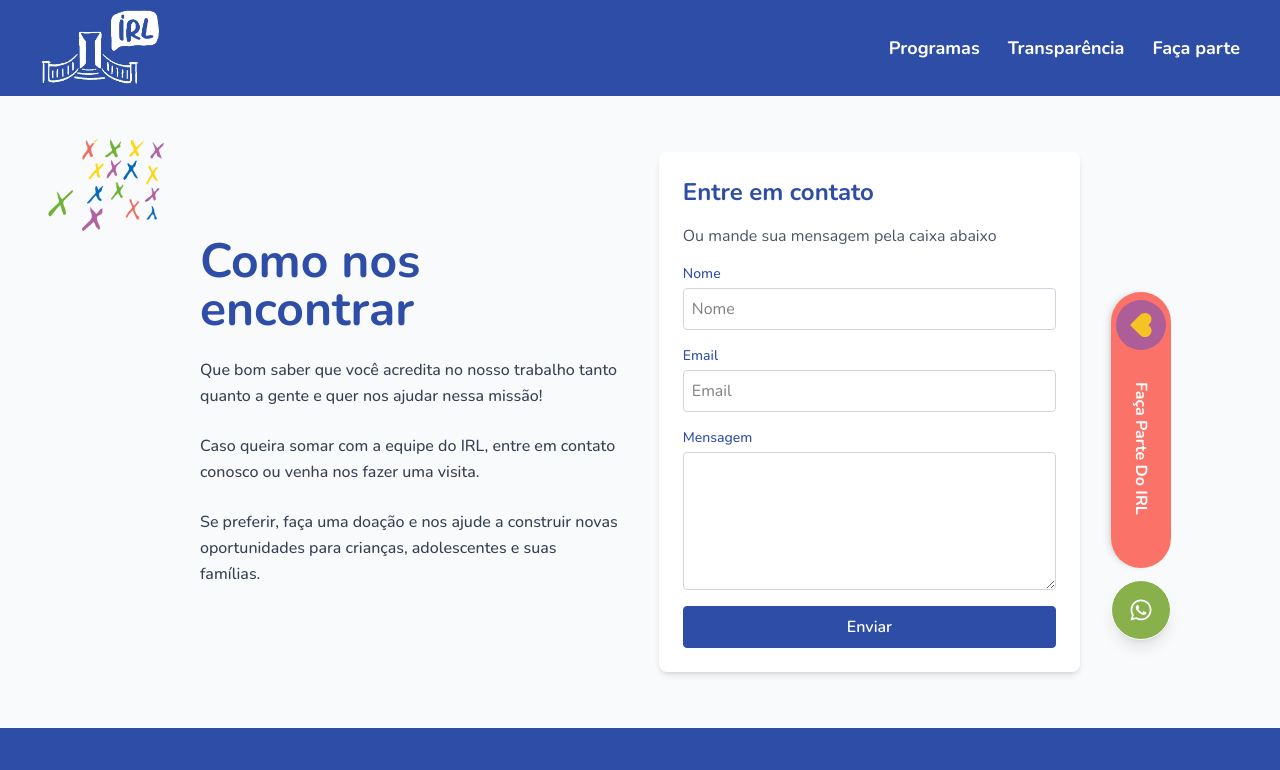
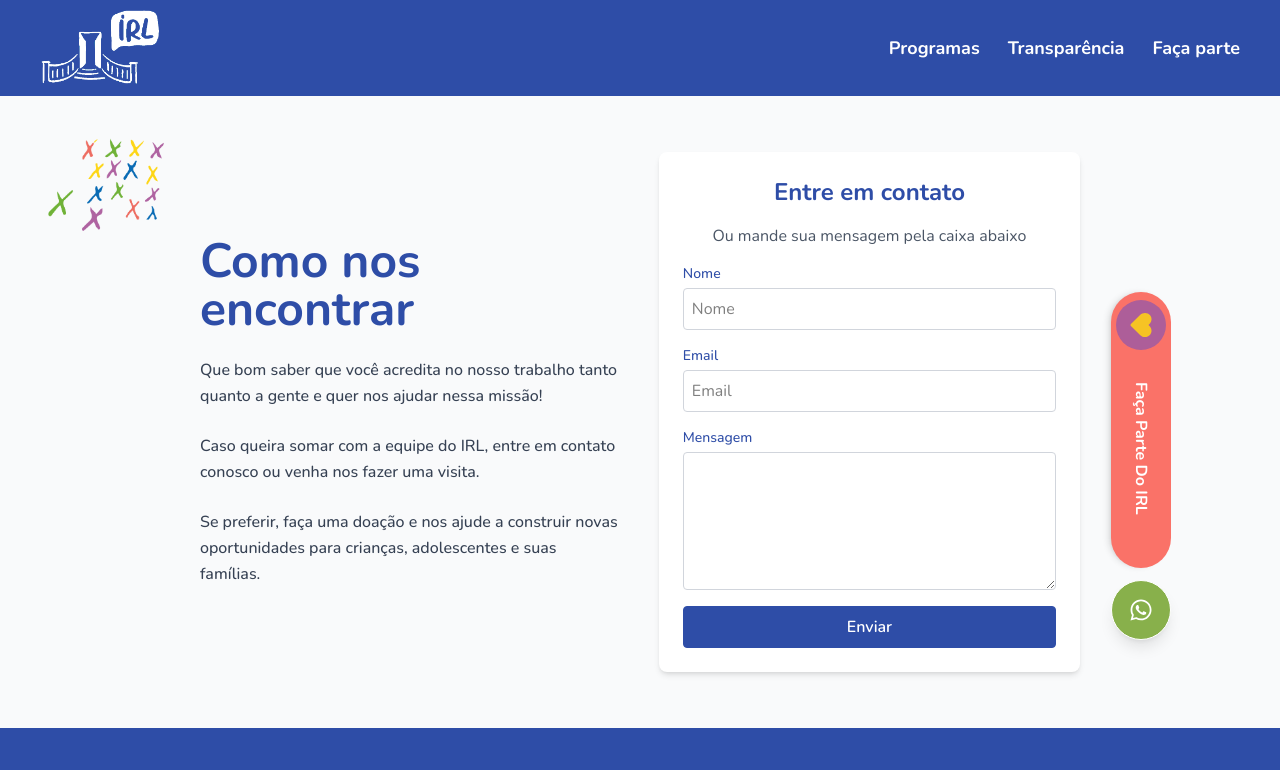
Before and after one commit to flaviare1s/irl, a React (Vite) app: page /participe in a window 1280 px wide. Shown: the top 770 px of the page. Built offline with nearby package versions, Linux system fonts and the light colour scheme.

Commit message:
Centraliza texto na caixa de contato

```diff
--- a/src/components/Contato.jsx
+++ b/src/components/Contato.jsx
@@ -38,8 +38,8 @@ export const Contato = () => {
       className="w-full md:w-1/2 mx-auto p-6 bg-white rounded-lg shadow-md space-y-4"
       onSubmit={handleSubmit(onSubmit, onError)}
     >
-      <h2 className="text-2xl font-bold text-primary">Entre em contato</h2>
-      <p className="text-gray-600">Ou mande sua mensagem pela caixa abaixo</p>
+      <h2 className="text-center text-2xl font-bold text-primary">Entre em contato</h2>
+      <p className="text-gray-600 text-center">Ou mande sua mensagem pela caixa abaixo</p>
 
       <div className="flex flex-col">
         <label htmlFor="nome" className="text-sm font-medium text-primary">Nome</label>
```
